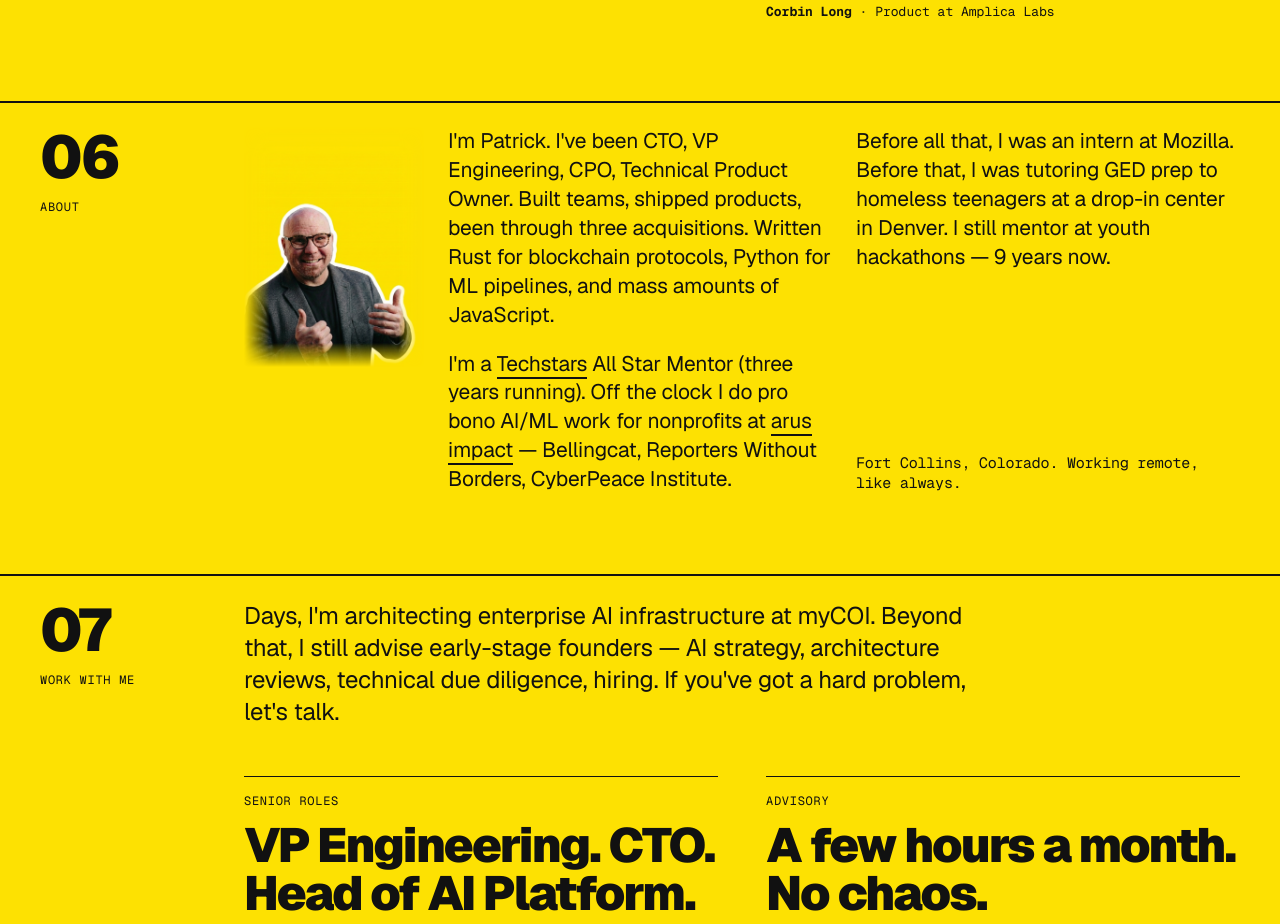
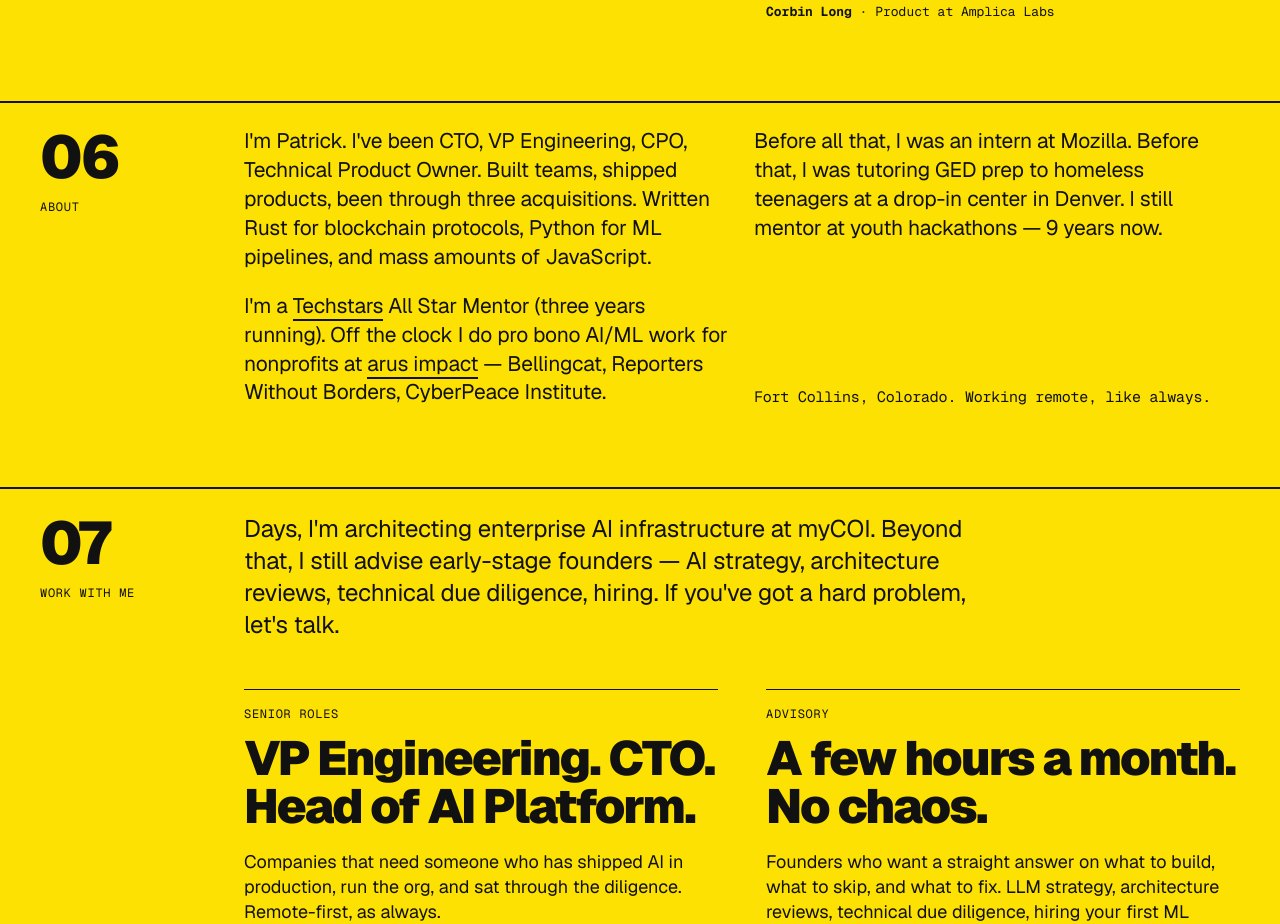
Before and after one commit to p5150j/arus-site, a Next.js app: page / in a window 1280 px wide. Shown: the part 3380-4304 px from the top of the page. Built offline with nearby package versions, Linux system fonts and the light colour scheme.

Commit message:
Remove the portrait from the homepage
About returns to a two-column text block. Drops the unused next/image
import and the cutout mask helper.

Co-Authored-By: Claude Fable 5.1 <noreply@anthropic.com>

```diff
--- a/src/app/globals.css
+++ b/src/app/globals.css
@@ -38,16 +38,6 @@ body {
   background: var(--ink);
 }
 
-/* Photo cutout: fade edges into the page so the frame never shows */
-.cutout {
-  -webkit-mask-image: linear-gradient(to right, transparent, #000 14%, #000 86%, transparent),
-    linear-gradient(to bottom, transparent, #000 12%, #000 90%, transparent);
-  -webkit-mask-composite: source-in;
-  mask-image: linear-gradient(to right, transparent, #000 14%, #000 86%, transparent),
-    linear-gradient(to bottom, transparent, #000 12%, #000 90%, transparent);
-  mask-composite: intersect;
-}
-
 @layer utilities {
   .label {
     @apply font-mono text-[11px] md:text-xs uppercase tracking-[0.06em];
--- a/src/app/page.tsx
+++ b/src/app/page.tsx
@@ -1,4 +1,3 @@
-import Image from 'next/image';
 import Link from 'next/link';
 import Header from '@/components/Header';
 import Contact from '@/components/Contact';
@@ -174,17 +173,7 @@ export default function Home() {
 
       {/* 06 About */}
       <Section n="06" label="About">
-        <div className="grid grid-cols-1 md:grid-cols-10 gap-x-6 gap-y-8">
-          <div className="md:col-span-2">
-            <Image
-              src="/patrick-v3.jpg"
-              alt="Patrick Ortell"
-              width={480}
-              height={640}
-              className="cutout block w-44 md:w-full max-w-[260px] aspect-[3/4] object-cover object-[50%_35%]"
-            />
-          </div>
-          <div className="md:col-span-8 grid md:grid-cols-2 gap-x-6 gap-y-5 text-xl md:text-[21px] leading-snug tracking-[-0.01em]">
+        <div className="grid md:grid-cols-2 gap-x-6 gap-y-5 text-xl md:text-[21px] leading-snug tracking-[-0.01em]">
           <p>
             I&apos;m Patrick. I&apos;ve been CTO, VP Engineering, CPO, Technical Product Owner.
             Built teams, shipped products, been through three acquisitions.
@@ -203,7 +192,6 @@ export default function Home() {
             Fort Collins, Colorado. Working remote, like always.
           </p>
         </div>
-        </div>
       </Section>
 
       <Contact n="07" />
```
Lines whose indentation alone changed are shown as unchanged.
